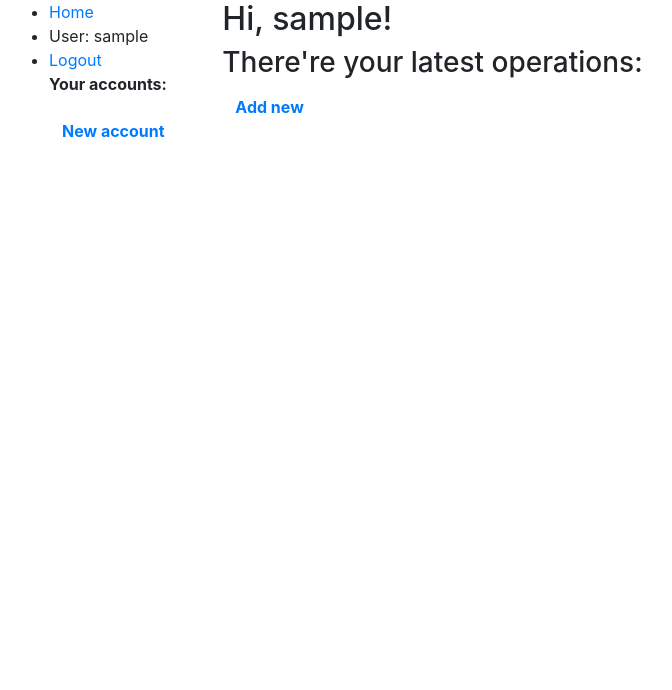
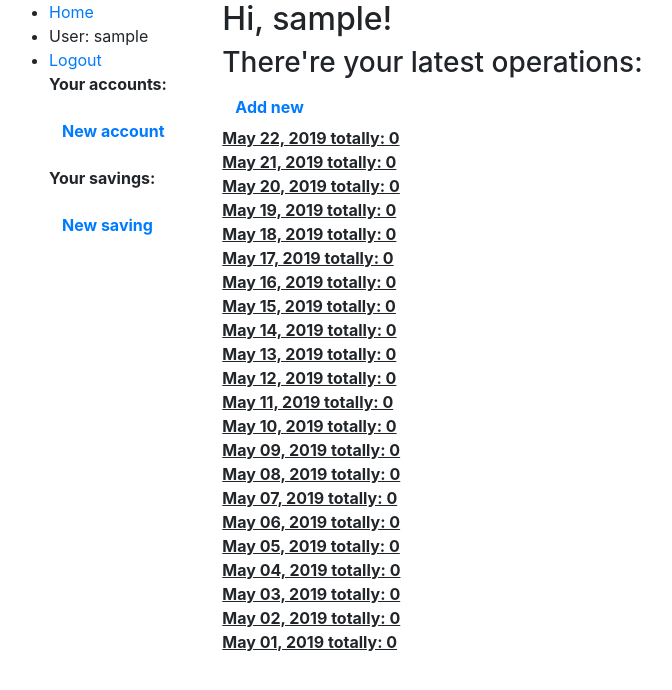
Before and after one commit to hlorofilka/Mystash, a Django app: page / in a window 1280 px wide. Shown: the top 690 px of the page, without its empty margins (6-678 px from the left). Run offline with Django 3.2, Linux system fonts and the light colour scheme; the visitor is signed in with stand-in values (Sample User, id 1); data that the repository does not hold is empty; some libraries are stand-ins or nearby versions.

Commit message:
Savings type in Account

```diff
--- a/templates/base_generic.html
+++ b/templates/base_generic.html
@@ -25,7 +25,15 @@
               </li>
             </div>
             {% endfor %}
-            <p><a class="btn btn-default" href="{% url 'add_account'%}"><b>New account</b></a></p>
+            <p><a class="btn btn-default" href="{% url 'add_account' acc_type='active' %}"><b>New account</b></a></p>
+
+            <p><b>Your savings:</b> </p>
+            {% for saving in savings %}
+              <div><li>{{saving.title}}<a class="btn btn-default" href="{% url 'account_update' pk=saving.pk %}"><b>⟲</b></a><a class="btn btn-default" href="{% url 'account_delete' pk=saving.pk %}"><b>X</b></a>
+              </li>
+            </div>
+            {% endfor %}
+            <p><a class="btn btn-default" href="{% url 'add_account' acc_type='passive' %}"><b>New saving</b></a></p>
           {% else %}
             <li><a href="{% url 'login'%}?next={{request.path}}">Login</a></li>
           {% endif %}
--- a/transactions/models.py
+++ b/transactions/models.py
@@ -8,6 +8,8 @@ class Account(models.Model):
     created_date = models.DateTimeField(default=timezone.now)
     title = models.CharField(max_length=200)
     holder = models.ForeignKey(settings.AUTH_USER_MODEL, on_delete=models.CASCADE, null=True, blank=True, default = None)
+    account_type_choice = (('active', 'active'), ('passive','savings'))
+    account_type = models.CharField(max_length=7, choices=account_type_choice, null=True, blank=True, default = None)
     def __str__(self):
         return self.title
 
--- a/transactions/templates/transactions/transactions_list.html
+++ b/transactions/templates/transactions/transactions_list.html
@@ -3,10 +3,14 @@
 <h2>Hi, {{ user.get_username }}!</h2>
 <h3>There're your latest operations:</h3>
 <a class="btn btn-default" href="{% url 'add_transaction'%}"><b>Add new</b></a>
-{% for transaction in transactions %}
+{% for day in days %}
+<div>
+    <b><u>{{day.date|date:"M d, Y"}} totally: {{day.sum}}</u></b>
+</div>
+{% for transaction in day.transactionsofday %}
 <div>
 <li>
-    <b>{{ transaction.created_date }}:</b>
+    <b>{{ transaction.created_date|date:"P" }}:</b>
     <p>{{ transaction.transaction_type}}{{ transaction.amount}} {{ transaction.comment}}
             {% if user.is_authenticated %}
             <a class="btn btn-default" href="{% url 'edit_transaction' pk=transaction.pk %}"><b>Edit</b></a><a class="btn btn-default" href="{% url 'transaction_delete' pk=transaction.pk %}"><b>Delete</b></a>
@@ -16,4 +20,5 @@
 </li>
 </div>
 {% endfor %}
+{% endfor %}
 {% endblock %}
--- a/transactions/urls.py
+++ b/transactions/urls.py
@@ -2,7 +2,7 @@ from django.urls import path
 from . import views
 urlpatterns = [
     path('', views.index, name='index'),
-    path('new_account', views.add_account, name='add_account'),
+    path('new_account/<str:acc_type>/', views.add_account, name='add_account'),
     path('add/', views.add_transaction, name='add_transaction'),
     path('<int:pk>/edit/', views.edit_transaction, name='edit_transaction'),
     path('<int:pk>/delete/', views.TransactionDelete.as_view(), name='transaction_delete'),
--- a/transactions/views.py
+++ b/transactions/views.py
@@ -1,20 +1,41 @@
+import datetime
 from django.shortcuts import render, get_object_or_404
 from django.http import HttpResponse, HttpResponseRedirect
 from django.urls import reverse, reverse_lazy
 from django.contrib.auth.decorators import login_required
 from django.views.generic.edit import CreateView, DeleteView, UpdateView
+from django.utils import timezone
 from django.template import loader
 from .models import Transaction, Account
 from .forms import EditTransactionForm, CreateAccountForm
+
+def makelistofdays(since, transactions):
+    today = datetime.datetime.now()
+    delta = (today-since).days
+    listofdays = []
+    for i in range(delta+1):
+        date = today - datetime.timedelta(days=i)
+        sum=0
+        transactionsofday = transactions.filter(created_date__day=date.day, created_date__month=date.month, created_date__year=date.year)
+        for transaction in transactionsofday:
+            sum += float(transaction.transaction_type+str(transaction.amount))
+        thisday = {"date": date, "sum": sum, 'transactionsofday': transactionsofday}
+        listofdays.append(thisday)
+    return listofdays
 
 @login_required
 def index(request):
     template = loader.get_template('transactions/transactions_list.html')
     transactions = Transaction.objects.filter(owner=request.user, is_initial=False).order_by('-created_date')
-    accounts = Account.objects.filter(holder=request.user).order_by('-created_date')
+    accounts = Account.objects.filter(holder=request.user).exclude(account_type='passive').order_by('-created_date')
+    savings = Account.objects.filter(holder=request.user, account_type='passive').order_by('-created_date')
+    since = datetime.datetime(2019,5,1,0,0,0)
+    days = makelistofdays(since, transactions)
     context = {
         'transactions': transactions,
         'accounts': accounts,
+        'savings': savings,
+        'days': days,
     }
     return HttpResponse(template.render(context, request))
 
@@ -29,11 +50,13 @@ def edit_transaction(request, pk):
             return HttpResponseRedirect(reverse('index'))
     else:
         form = EditTransactionForm(instance=transaction, request=request)
-    accounts = Account.objects.filter(holder=request.user).order_by('-created_date')
+    accounts = Account.objects.filter(holder=request.user).exclude(account_type='passive').order_by('-created_date')
+    savings = Account.objects.filter(holder=request.user, account_type='passive').order_by('-created_date')
     context = {
         'form': form,
         'transaction': transaction,
         'accounts': accounts,
+        'savings': savings,
     }
 
     return render(request, 'transactions/edit_transaction.html', context)
@@ -53,8 +76,9 @@ def add_transaction(request):
             return HttpResponseRedirect(reverse('index'))
     else:
         form = EditTransactionForm(request=request)
-    accounts = Account.objects.filter(holder=request.user).order_by('-created_date')
-    return render(request, 'transactions/edit_transaction.html', {'form': form, 'accounts': accounts})
+    accounts = Account.objects.filter(holder=request.user).exclude(account_type='passive').order_by('-created_date')
+    savings = Account.objects.filter(holder=request.user, account_type='passive').order_by('-created_date')
+    return render(request, 'transactions/edit_transaction.html', {'form': form, 'accounts': accounts, 'savings': savings})
 
 def makeinitialtransaction(account, sum):
     transaction = Transaction.objects.create()
@@ -70,15 +94,17 @@ def makeinitialtransaction(account, sum):
     transaction.is_initial = True
     return transaction
 
+
 @login_required
-def add_account(request):
-    account_instance = Account.objects.create();
+def add_account(request, acc_type):
+    account_instance = Account.objects.create()
     if request.method == 'POST':
         form = CreateAccountForm(request.POST)
         if form.is_valid():
             account_instance.holder = request.user
             account_instance.created_date = form.cleaned_data['created_date']
             account_instance.title = form.cleaned_data['title']
+            account_instance.account_type = acc_type
             account_instance.save()
             transaction = makeinitialtransaction(account_instance, form.cleaned_data['initial_balance'])
             transaction.owner = request.user
@@ -86,8 +112,9 @@ def add_account(request):
             return HttpResponseRedirect(reverse('index'))
     else:
         form = CreateAccountForm()
-    accounts = Account.objects.filter(holder=request.user).order_by('-created_date')
-    return render(request, 'transactions/create_account.html', {'form': form, 'accounts': accounts})
+    accounts = Account.objects.filter(holder=request.user).exclude(account_type='passive').order_by('-created_date')
+    savings = Account.objects.filter(holder=request.user, account_type='passive').order_by('-created_date')
+    return render(request, 'transactions/create_account.html', {'form': form, 'accounts': accounts, 'savings':savings})
 
 class AccountDelete(DeleteView):
     model = Account
```
Also changed, not shown: transactions/migrations/0012_account_account_type.py (added).
